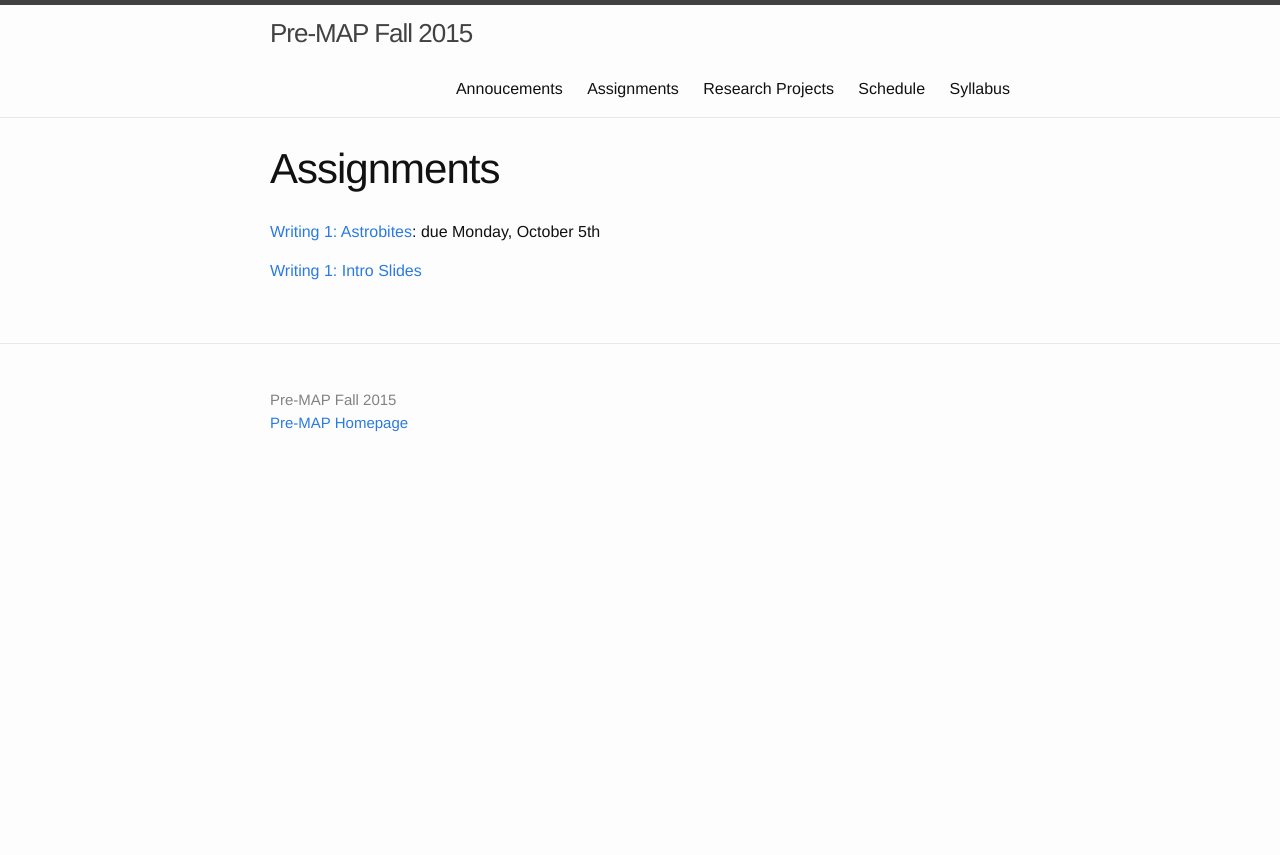
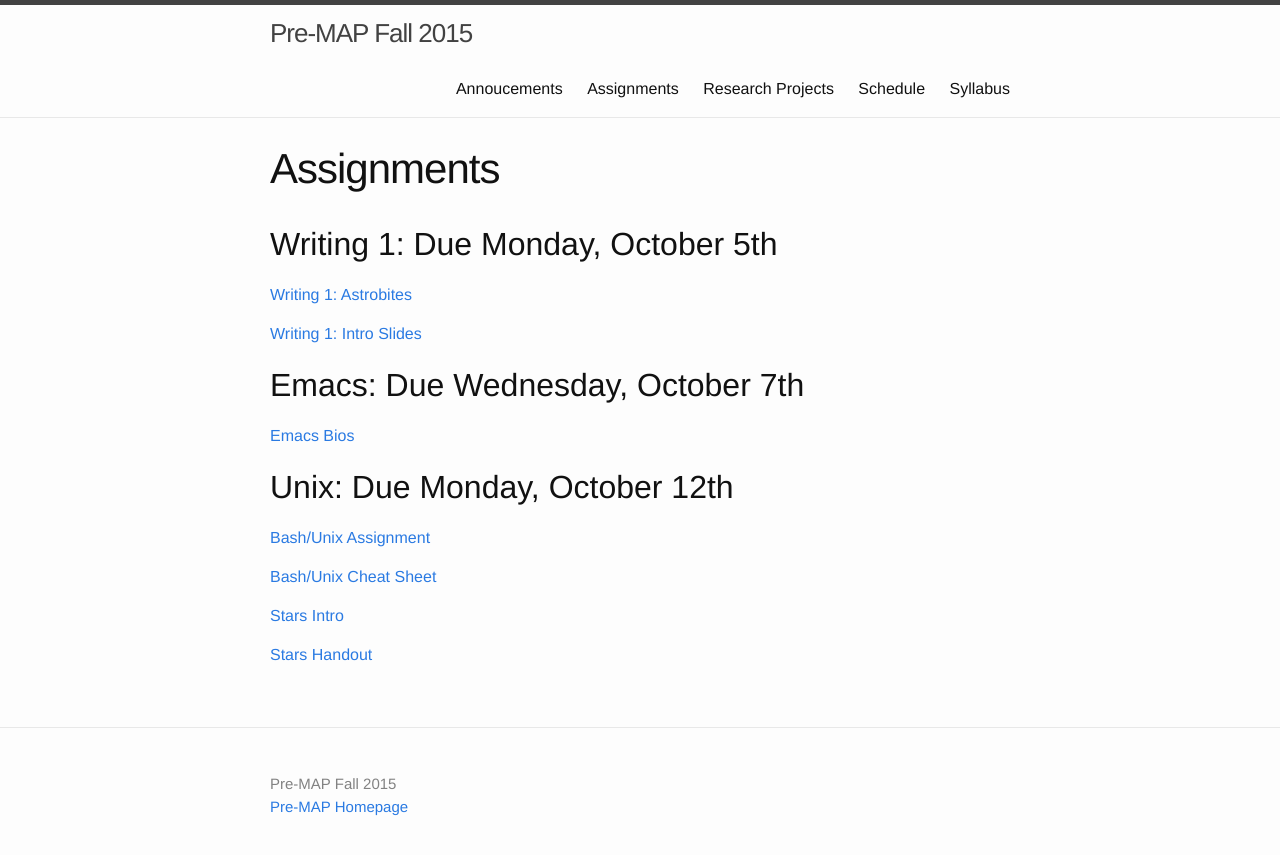
Before and after one commit to kgarofali/Pre-MAP, a Jekyll site: the page built from assignments.md, in a window 1280 px wide. Shown: the top 855 px of the page. Built offline with Jekyll 4.4.1, drawn with Linux system fonts in a browser that asks for light colours.

Commit message:
added new assignments and materials

```diff
--- a/assignments.md
+++ b/assignments.md
@@ -4,6 +4,19 @@ title: Assignments
 permalink: assignments/
 ---
 
-[Writing 1: Astrobites](../docs/Writing1.pdf): due Monday, October 5th
+## Writing 1: Due Monday, October 5th
+[Writing 1: Astrobites](../docs/Writing1.pdf)
 
 [Writing 1: Intro Slides](../docs/Writing1_IntroductionSlides.pdf)
+
+## Emacs: Due Wednesday, October 7th
+[Emacs Bios](../docs/EmacsAssignment.pdf)
+
+## Unix: Due Monday, October 12th
+[Bash/Unix Assignment](../docs/UnixAssignment.pdf)
+
+[Bash/Unix Cheat Sheet](../docs/UnixHandout.pdf)
+
+[Stars Intro](../docs/stars_intro.pdf)
+
+[Stars Handout](../docs/StarStuff.pdf)
```
Also changed, not shown: 5 other files.
